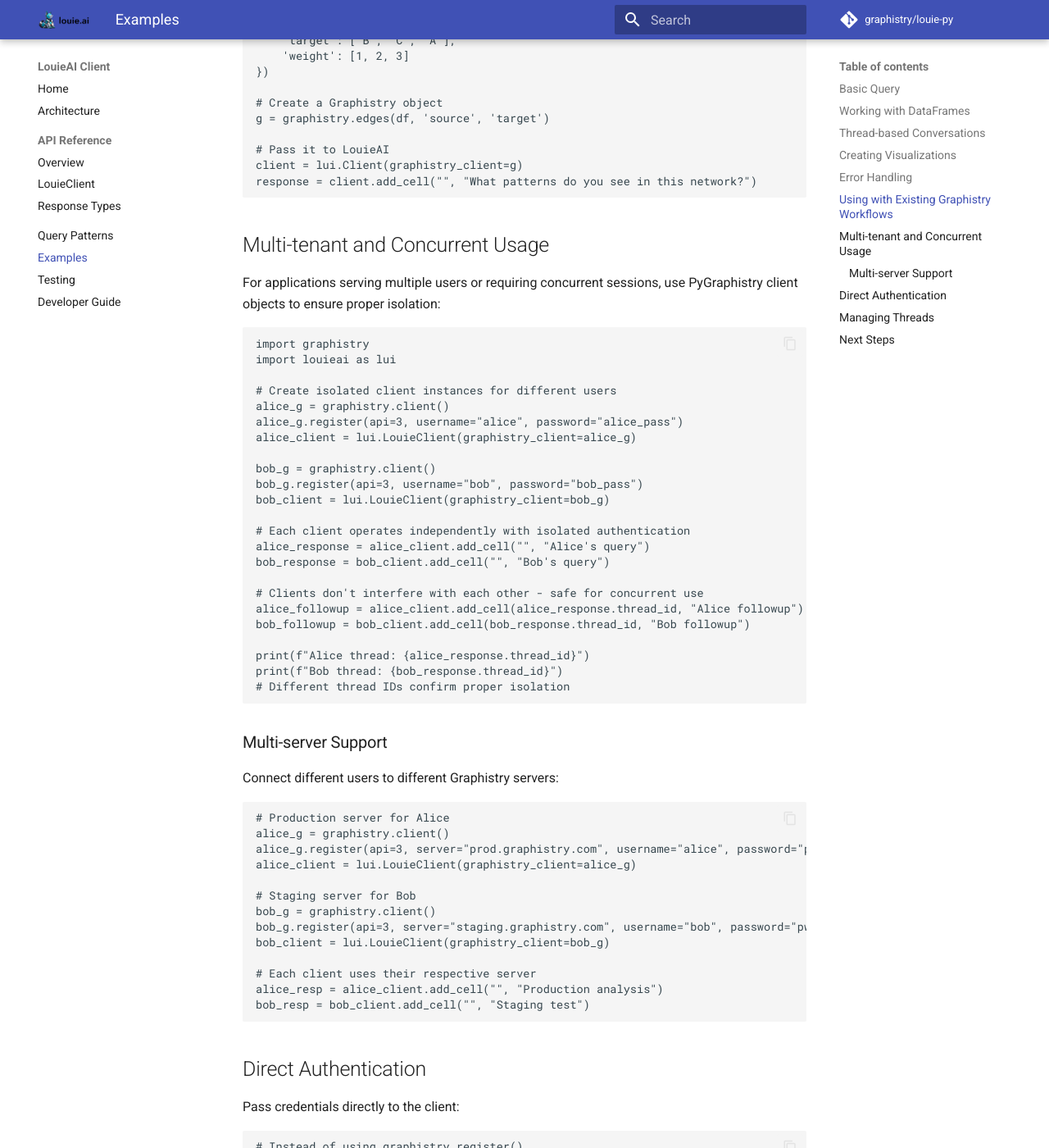
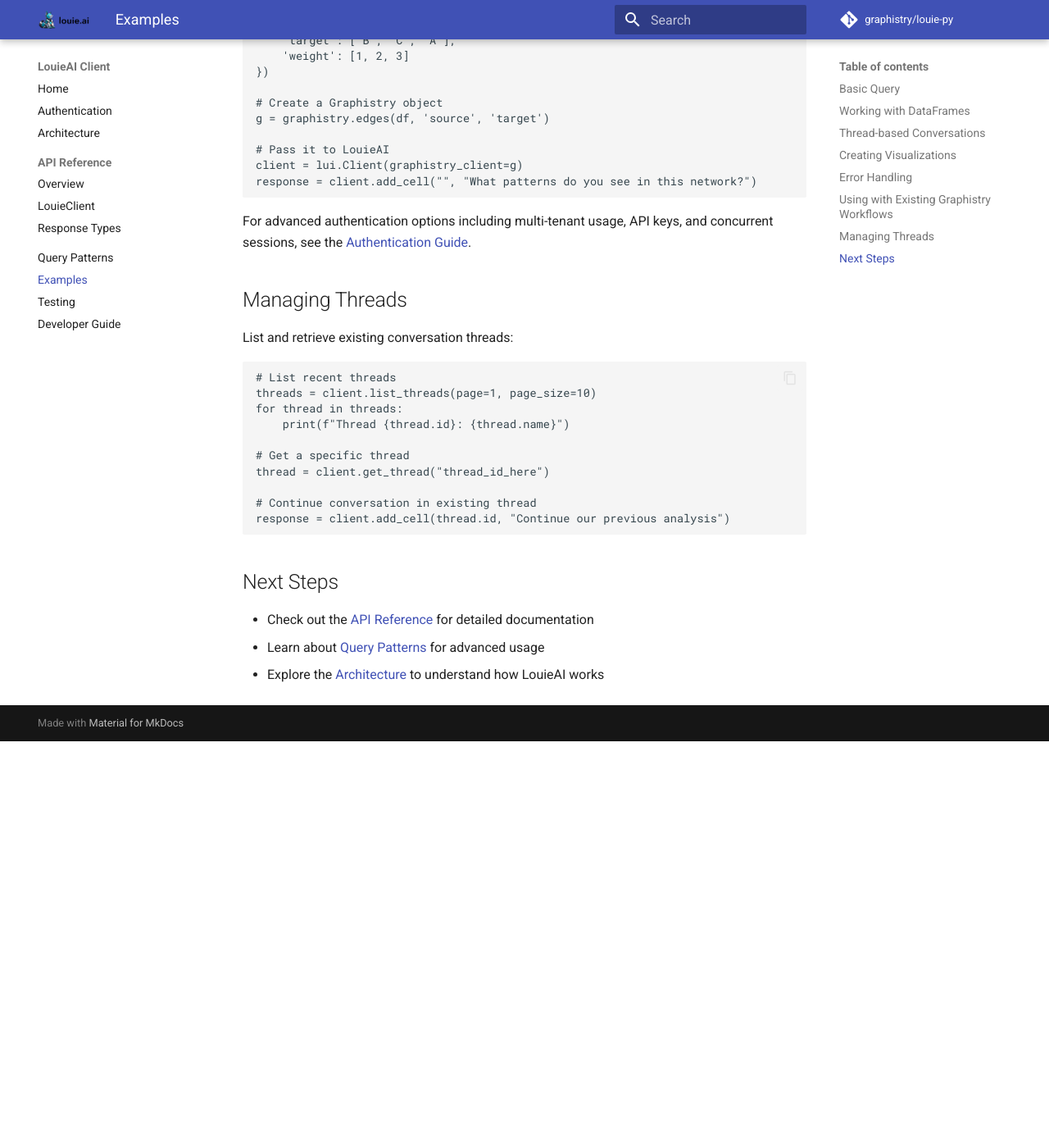
Before and after one commit to graphistry/louie-py, an MkDocs documentation site: the page built from docs/examples.md, in a window 1280 px wide and 1400 px high, scrolled down 2275 px. Shown: the whole window at 82% size. Built offline with MkDocs 1.6.1 and Material for MkDocs 9.7.7, drawn with Linux system fonts in a browser that asks for light colours; comment, search, counter and statistics services are not loaded; after the commit the page ends 3179 px from its top, so only the background shows below that; some of the changed text lies outside the part shown.

Commit message:
docs: refactor authentication into dedicated guide
- Create comprehensive docs/authentication.md covering all auth methods
- Simplify auth sections in README, examples, and index to basics only
- Add links to PyGraphistry register and concurrency documentation
- Consolidate multi-tenant, API keys, and error handling in auth guide
- Update mkdocs navigation to include authentication page

🤖 Generated with [Claude Code](https://claude.ai/code)

Co-Authored-By: Claude <noreply@anthropic.com>

````diff
--- a/docs/examples.md
+++ b/docs/examples.md
@@ -117,74 +117,7 @@ client = lui.Client(graphistry_client=g)
 response = client.add_cell("", "What patterns do you see in this network?")
 ```
 
-## Multi-tenant and Concurrent Usage
-
-For applications serving multiple users or requiring concurrent sessions, use PyGraphistry client objects to ensure proper isolation:
-
-```python
-import graphistry
-import louieai as lui
-
-# Create isolated client instances for different users
-alice_g = graphistry.client()
-alice_g.register(api=3, username="alice", password="alice_pass")
-alice_client = lui.LouieClient(graphistry_client=alice_g)
-
-bob_g = graphistry.client()
-bob_g.register(api=3, username="bob", password="bob_pass")
-bob_client = lui.LouieClient(graphistry_client=bob_g)
-
-# Each client operates independently with isolated authentication
-alice_response = alice_client.add_cell("", "Alice's query")
-bob_response = bob_client.add_cell("", "Bob's query")
-
-# Clients don't interfere with each other - safe for concurrent use
-alice_followup = alice_client.add_cell(alice_response.thread_id, "Alice followup")
-bob_followup = bob_client.add_cell(bob_response.thread_id, "Bob followup")
-
-print(f"Alice thread: {alice_response.thread_id}")
-print(f"Bob thread: {bob_response.thread_id}")
-# Different thread IDs confirm proper isolation
-```
-
-### Multi-server Support
-
-Connect different users to different Graphistry servers:
-
-```python
-# Production server for Alice
-alice_g = graphistry.client()
-alice_g.register(api=3, server="prod.graphistry.com", username="alice", password="pw")
-alice_client = lui.LouieClient(graphistry_client=alice_g)
-
-# Staging server for Bob
-bob_g = graphistry.client()
-bob_g.register(api=3, server="staging.graphistry.com", username="bob", password="pw")
-bob_client = lui.LouieClient(graphistry_client=bob_g)
-
-# Each client uses their respective server
-alice_resp = alice_client.add_cell("", "Production analysis")
-bob_resp = bob_client.add_cell("", "Staging test")
-```
-
-## Direct Authentication
-
-Pass credentials directly to the client:
-
-```python
-# Instead of using graphistry.register()
-client = lui.Client(
-    username="your_user",
-    password="your_pass",
-    server="hub.graphistry.com"
-)
-
-# Or use API key
-client = lui.Client(
-    api_key="your_api_key",
-    server="hub.graphistry.com"
-)
-```
+For advanced authentication options including multi-tenant usage, API keys, and concurrent sessions, see the [Authentication Guide](authentication.md).
 
 ## Managing Threads
 
--- a/mkdocs.yml
+++ b/mkdocs.yml
@@ -3,6 +3,7 @@ site_description: Documentation for the LouieAI Python client library.
 site_url: https://louie-py.readthedocs.io
 nav:
   - Home: index.md
+  - Authentication: authentication.md
   - Architecture: architecture.md
   - API Reference:
     - Overview: api/index.md
````
Also changed, not shown: README.md (+1 -23 lines), docs/authentication.md (added, +208 -0 lines), docs/index.md (+7 -18 lines).
